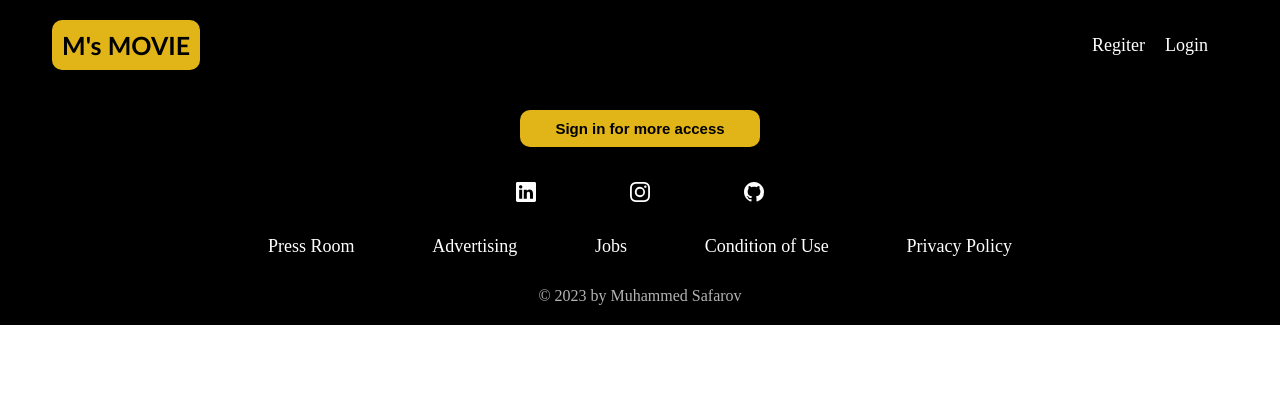
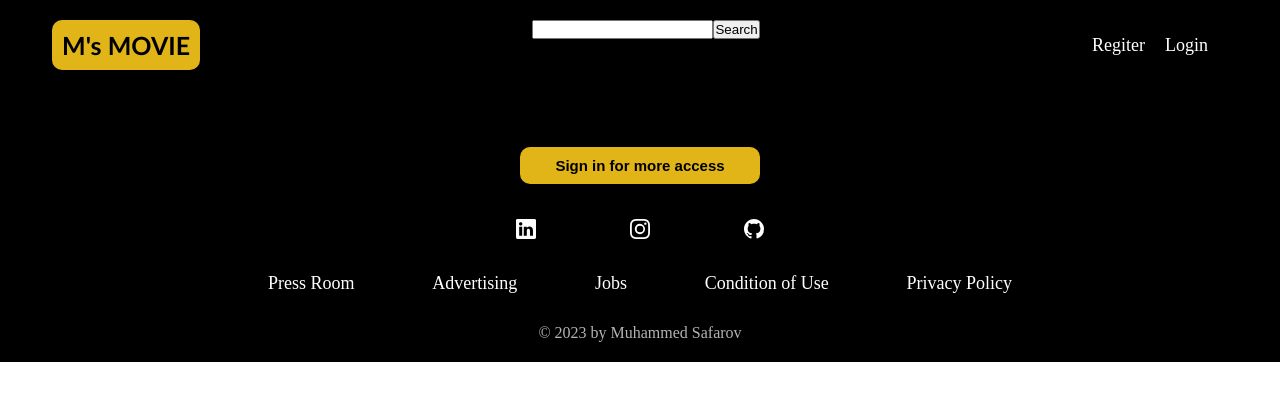
Before and after one commit to MuhammedSafarov/movie_website_react, a React (Create React App) app in the folder movie-app/: page /search-movie in a window 1280 px wide. Shown: the top 400 px of the page. Built offline with nearby package versions, Linux system fonts and the light colour scheme.

Commit message:
Search btn added

```diff
--- a/movie-app/package.json
+++ b/movie-app/package.json
@@ -7,6 +7,7 @@
     "@fortawesome/free-regular-svg-icons": "^6.3.0",
     "@fortawesome/free-solid-svg-icons": "^6.3.0",
     "@fortawesome/react-fontawesome": "^0.2.0",
+    "@reduxjs/toolkit": "^1.9.3",
     "@testing-library/jest-dom": "^5.16.5",
     "@testing-library/react": "^13.4.0",
     "@testing-library/user-event": "^13.5.0",
--- a/movie-app/src/App.js
+++ b/movie-app/src/App.js
@@ -5,6 +5,7 @@ import Header from "./components/Header/Header";
 import Footer from "./components/Footer/Footer";
 import TrendDetailPage from "./pages/DetailPage/TrendDetailPage";
 import DiscoverDetailPage from "./pages/DetailPage/DiscoverDetailPage";
+import SearchPage from "./pages/searchPage/SearchPage";
 
 function App() {
   return (
@@ -14,6 +15,7 @@ function App() {
         <Route path="/" exact element={<HomePage />} />
         <Route path="/trend-movies-detail/:id" element={<TrendDetailPage />} />
         <Route path='/discover-movies-detail/:id' element={<DiscoverDetailPage/>}/>
+        <Route path='/search-movie' element={<SearchPage/>}/>
       </Routes>
       <Footer />
     </div>
--- a/movie-app/src/components/Header/Header.jsx
+++ b/movie-app/src/components/Header/Header.jsx
@@ -1,8 +1,21 @@
-import React from "react";
+import React, { useState } from "react";
 import { Link } from "react-router-dom";
+import axios from "axios";
 import "./Header.scss";
 
 const Header = () => {
+  const [searchKey, setSearchKey] = useState("");
+  const [searchedMovie, setSearchedMovie] = useState([]);
+
+  const findMovie = async (e) => {
+    e.preventDefault();
+    let res = await axios.get(
+      `https://api.themoviedb.org/3/search/movie?api_key=d448aa11b683dfdce0641c3887f9a164&language=en-US&query=${searchKey}&page=1&include_adult=false`
+    );
+    let data = res?.data?.results;
+    setSearchedMovie(data);
+  };
+
   return (
     <div className="header">
       <div className="logo">
@@ -11,6 +24,14 @@ const Header = () => {
             M's MOVIE
           </Link>
         </div>
+      </div>
+      <div className="search">
+        <form onSubmit={findMovie} action="" className="search-form">
+          <input type="text" onChange={(e) => setSearchKey(e.target.value)} />
+          <button type="submit" className="submit-btn">
+            Search
+          </button>
+        </form>
       </div>
       <ul className="navbar-sections">
         <li>Regiter</li>
--- /dev/null
+++ b/movie-app/src/components/SearchedMovie/SearchedMovie.jsx
@@ -0,0 +1,12 @@
+import React from "react";
+import MovieCards from "../HomeContent/MovieCards";
+
+const SearchedMovie = () => {
+  return (
+    <div className="search-content">
+      <MovieCards />
+    </div>
+  );
+};
+
+export default SearchedMovie;
--- a/movie-app/src/pages/DetailPage/DiscoverDetailPage.jsx
+++ b/movie-app/src/pages/DetailPage/DiscoverDetailPage.jsx
@@ -22,22 +22,23 @@ const DiscoverDetailPage = () => {
     setDiscoveredMovie(data);
   };
 
+  const getImages = async () => {
+    let res = await axios.get(
+      `https://api.themoviedb.org/3/movie/${moviesId}/videos?api_key=d448aa11b683dfdce0641c3887f9a164&language=en-US`
+    );
+    let data = res?.request?.responseURL;
+    console.log(res);
+    console.log(data);
+  };
+
   useEffect(() => {
     discoverMovies();
+    getImages();
   }, []);
 
   useEffect(() => {
     setSelectedMovie(discoveredMovie.find((item) => item.id === moviesId));
   }, [discoveredMovie, moviesId]);
-
-  console.log(selectedMovie);
-
-  // for (let i = 0; i < discoveredMovie.length; i++) {
-  //   if (discoveredMovie[i].id === moviesId) {
-  //     setSelectedMovie(discoveredMovie[i]);
-  //     console.log(selectedMovie);
-  //   }
-  // }
 
   return (
     <div className="detail-container">
--- /dev/null
+++ b/movie-app/src/pages/searchPage/SearchPage.jsx
@@ -0,0 +1,12 @@
+import React from 'react'
+import SearchedMovie from '../../components/SearchedMovie/SearchedMovie'
+
+const SearchPage = () => {
+    return (
+        <div>
+            <SearchedMovie/>
+        </div>
+    )
+}
+
+export default SearchPage
```
Also changed, not shown: 1 other file (tests, documents, lock files or other folders).
